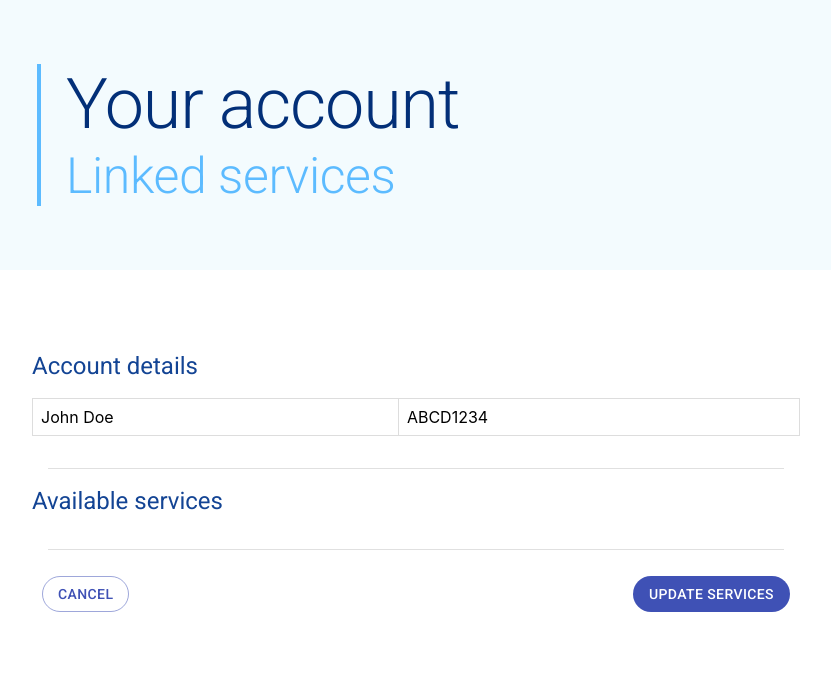
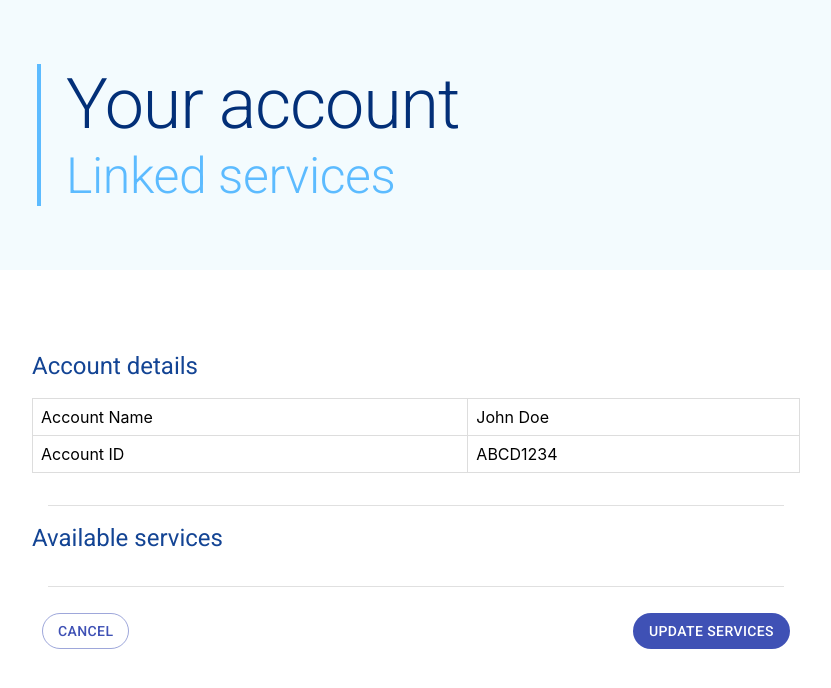
Before and after one commit to Kwiddy/Internship-React-Page, a React (Create React App) app: page / in a window 1280 px wide. Shown: the top 688 px of the page, without its empty margins (224-1055 px from the left). Built offline with nearby package versions, Linux system fonts and the light colour scheme.

Commit message:
Half solve unique child key error warning

```diff
--- a/src/accountDetails.js
+++ b/src/accountDetails.js
@@ -8,14 +8,22 @@ class dettable extends React.Component {
     };
   }
 
+  // This method should be improved: would return a child unique
+  //    key error if two of name, id, and index were identical
   renderTableData() {
     return this.state.details.map((account, index) => {
       const { name, id } = account;
       return (
-        <tr key={index}>
-          <td>{name}</td>
-          <td>{id}</td>
-        </tr>
+        <tbody key={index}>
+          <tr key={name}>
+            <td>Account Name </td>
+            <td>{name}</td>
+          </tr>
+          <tr key={id}>
+            <td>Account ID</td>
+            <td>{id}</td>
+          </tr>
+        </tbody>
       );
     });
   }
@@ -23,28 +31,10 @@ class dettable extends React.Component {
   render() {
     return (
       <div>
-        <table id="details">
-          <tbody>{this.renderTableData()}</tbody>
-        </table>
+        <table id="details">{this.renderTableData()}</table>
       </div>
     );
   }
-  // render() {
-  //   return (
-  //     <table id="details-table">
-  //       <tbody>
-  //         <tr>
-  //           <td>Account Name</td>
-  //           <td>John Doe</td>
-  //         </tr>
-  //         <tr>
-  //           <td>Account ID</td>
-  //           <td>ABC12345</td>
-  //         </tr>
-  //       </tbody>
-  //     </table>
-  //   );
-  // }
 }
 
 export default dettable;
```
